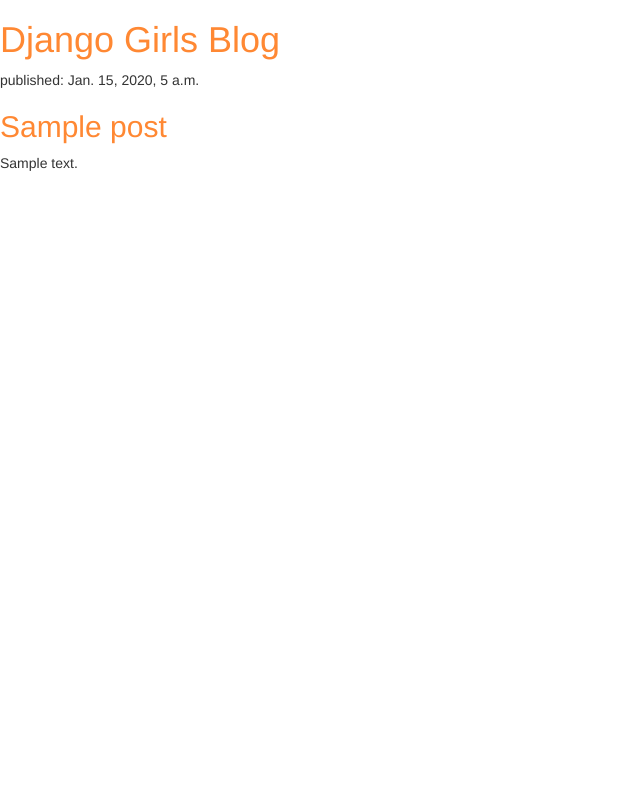
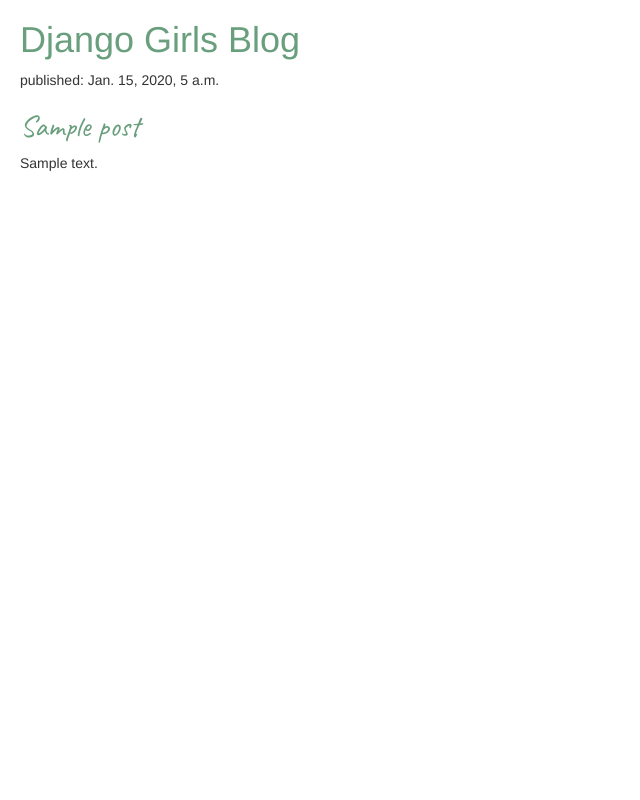
Before and after one commit to ryan-mcelroy/my-first-blog, a Django app: page / in a window 1280 px wide. Shown: the whole page, without its empty margins (0-640 px from the left). Run offline with Django 3.2, Linux system fonts and the light colour scheme; tables that the repository leaves empty hold one stand-in row (values such as "Sample post"); some libraries are stand-ins or nearby versions.

Commit message:
add padding and change fonts

```diff
--- a/blog/static/css/blog.css
+++ b/blog/static/css/blog.css
@@ -1,3 +1,12 @@
-h1 a, h2 a {
-    color: #FF8833;
+h1 a {
+    color: #699F7D;
 }
+
+h2 a {
+    color: #699F7D;
+    font-family: 'Caveat';
+}
+
+body {
+    padding-left: 20px;
+}
--- a/blog/templates/blog/post_list.html
+++ b/blog/templates/blog/post_list.html
@@ -5,6 +5,7 @@
         <link rel="stylesheet" href="//maxcdn.bootstrapcdn.com/bootstrap/3.2.0/css/bootstrap.min.css">
         <link rel="stylesheet" href="//maxcdn.bootstrapcdn.com/bootstrap/3.2.0/css/bootstrap-theme.min.css">
         <link rel="stylesheet" href="{% static 'css/blog.css' %}">
+        <link href="//fonts.googleapis.com/css?family=Caveat&subset=latin,latin-ext" rel="stylesheet" type="text/css">
     </head>
     <body>
         <div>
```
